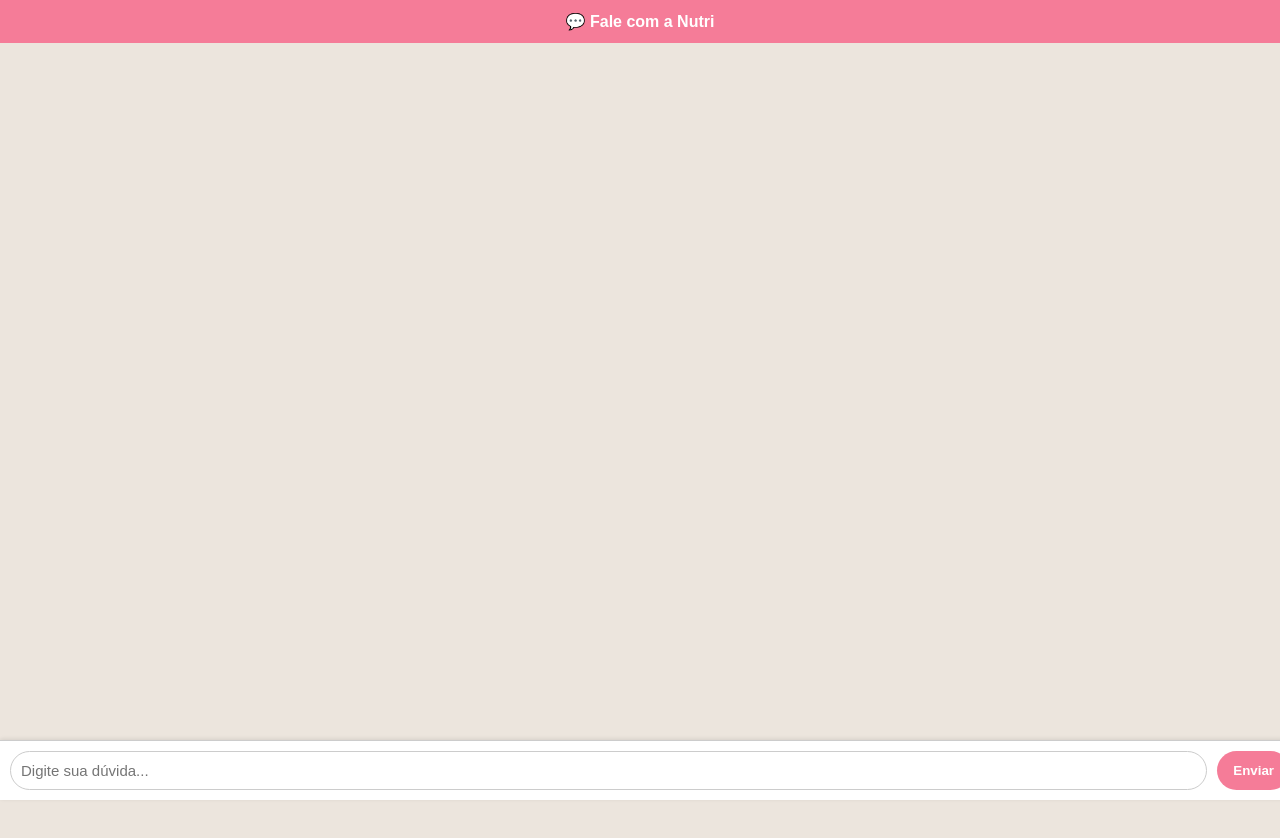
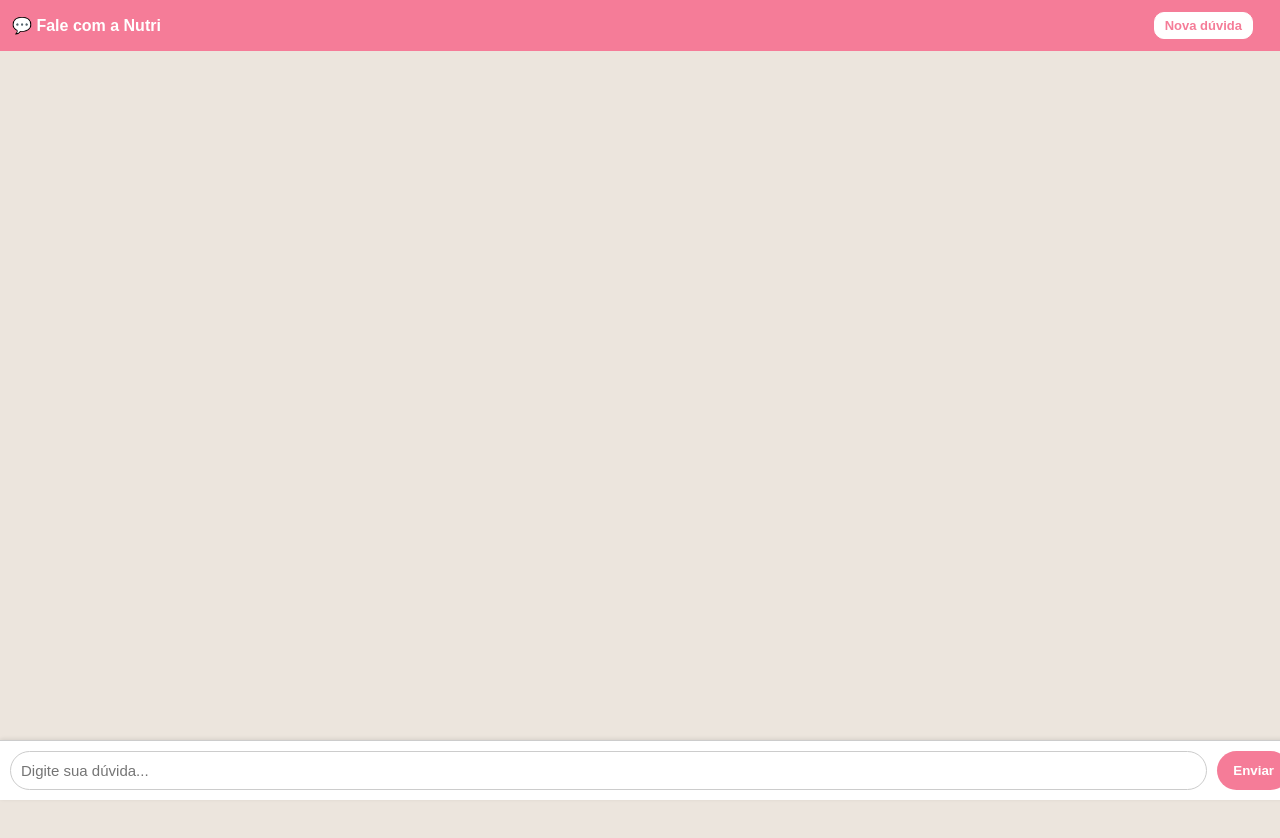
Before and after one commit to oricardorico/chatbot-nutri24h, a website: page public/index.html in a window 1280 px wide. Drawn offline with Linux system fonts and the light colour scheme.

Commit message:
Add files via upload

```diff
--- a/public/index.html
+++ b/public/index.html
@@ -16,9 +16,12 @@
       padding: 12px;
       text-align: center;
       font-weight: bold;
+      display: flex;
+      justify-content: space-between;
+      align-items: center;
     }
     #chat-box {
-      height: calc(100vh - 60px);
+      height: calc(100vh - 100px);
       overflow-y: auto;
       padding: 10px;
       padding-bottom: 80px;
@@ -69,11 +72,25 @@
       font-weight: bold;
       cursor: pointer;
     }
+    #reset-btn {
+      font-size: 13px;
+      margin-right: 15px;
+      padding: 5px 10px;
+      background-color: #fff;
+      color: #f57c98;
+      border: 1px solid #fff;
+      border-radius: 10px;
+      cursor: pointer;
+    }
   </style>
 </head>
 <body>
 
-  <header>💬 Fale com a Nutri</header>
+  <header>
+    💬 Fale com a Nutri
+    <button id="reset-btn" onclick="resetChat()">Nova dúvida</button>
+  </header>
+
   <div id="chat-box"></div>
 
   <div id="input-area">
@@ -82,6 +99,8 @@
   </div>
 
   <script>
+    let chatHistory = [];
+
     function appendMessage(role, text) {
       const div = document.createElement("div");
       div.className = "message " + role;
@@ -97,6 +116,7 @@
       if (!message) return;
 
       appendMessage("user", message);
+      chatHistory.push({ role: "user", content: message });
       input.value = "";
 
       const typingMsg = appendMessage("bot", "<i>Lillian está digitando...</i>");
@@ -104,7 +124,7 @@
       try {
         const response = await fetch("/api/chat", {
           method: "POST",
-          headers: { "Content-Type": "application/json" },
+          headers: { "Content-Type": "application/json", "x-user-id": "nutri-user" },
           body: JSON.stringify({ message })
         });
 
@@ -112,6 +132,8 @@
         typingMsg.remove();
 
         const finalMsg = appendMessage("bot", "");
+        chatHistory.push({ role: "assistant", content: data.reply });
+
         let i = 0;
         const text = data.reply;
         const typingSpeed = 15;
@@ -126,6 +148,11 @@
         appendMessage("bot", "Desculpe, algo deu errado 😢");
       }
     }
+
+    function resetChat() {
+      document.getElementById("chat-box").innerHTML = "";
+      chatHistory = [];
+    }
   </script>
 
 </body>
```
